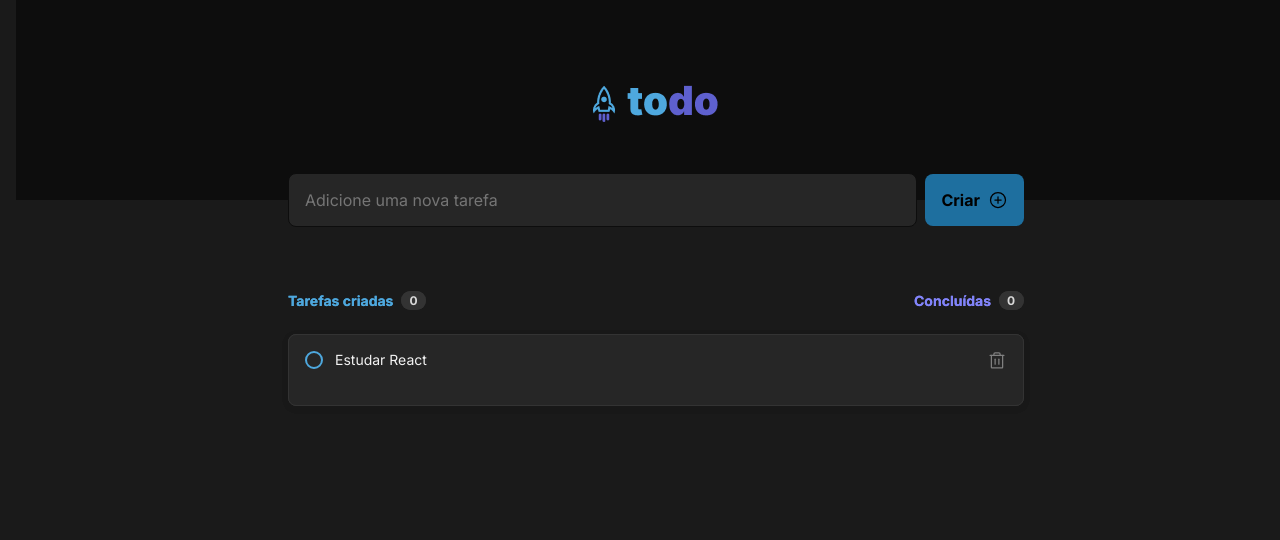
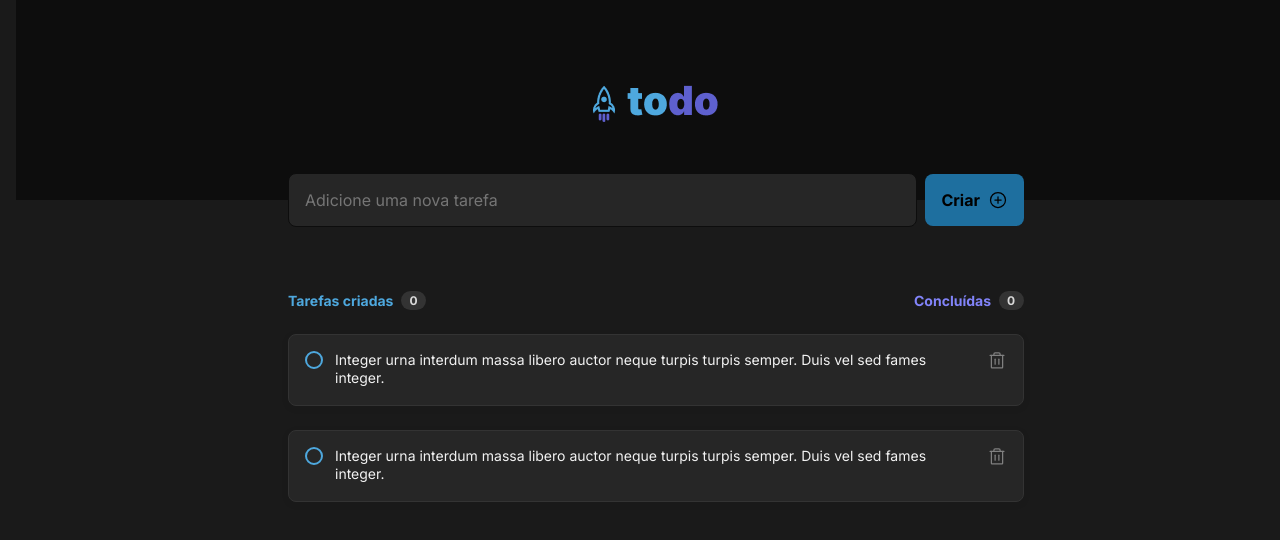
Before and after one commit to danielortiz3/todo-list-vite-tsx, a React (Vite) app: page / in a window 1280 px wide. Shown: the top 540 px of the page. Built offline with nearby package versions, Linux system fonts and the light colour scheme.

Commit message:
parsing tasksList

```diff
--- a/src/App.tsx
+++ b/src/App.tsx
@@ -3,7 +3,6 @@ import { Header } from './Components/Header';
 import styles from './App.module.css';
 import { NewTask } from './Components/NewTask';
 import { TaskType, TasksInfos } from './Components/TasksInfos';
-import { useState } from 'react';
 
 const taskList: TaskType[] = [
   {
@@ -23,14 +22,9 @@ function App() {
       <div className={styles.wrapper}>
         <Header />
         <NewTask />
-        {taskList.map(tasks => {
-          return(
-            <TasksInfos
-              key={tasks.id}
-              tasks={taskList}
-            />
-          )
-        })}
+        <TasksInfos
+          tasks={taskList}
+        />
       </div>
   )
 }
--- a/src/Components/TasksInfos/index.tsx
+++ b/src/Components/TasksInfos/index.tsx
@@ -29,16 +29,21 @@ export function TasksInfos({ tasks }: TasksProps) {
           </p>
         </div>
       </div>
-      <li className={styles.list}>
+      {tasks.map((task) => {
+        return (
+          <li key={task.id} className={styles.list}>
           <input
             className={styles.taskCheckbox}
             type="checkbox"
           />
-        <label>Estudar React</label>
+          <label>{task.description}</label>
           <button title="Deletar tarefa">
             <Trash size={20} />
           </button>
           </li>
+        )
+      })}
+
     </div>
   )
 }
```
Lines whose indentation alone changed are shown as unchanged.
